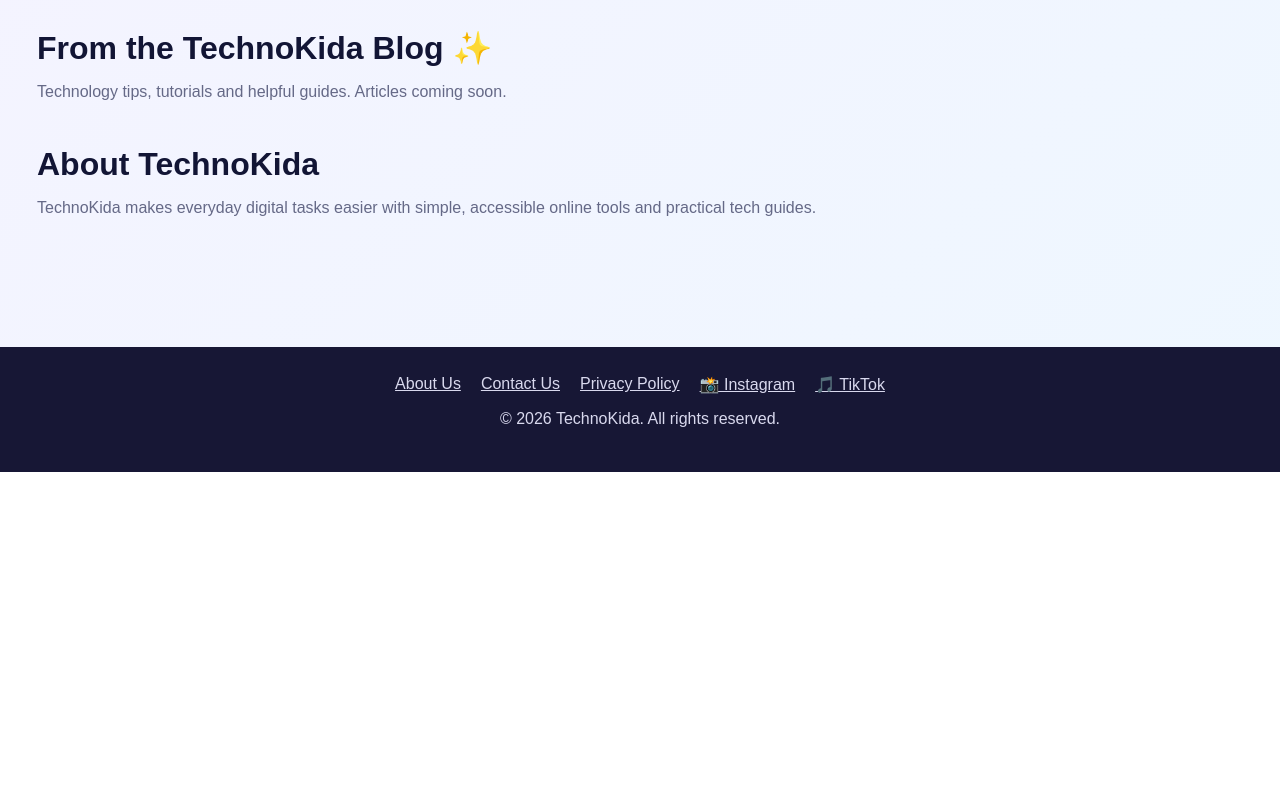
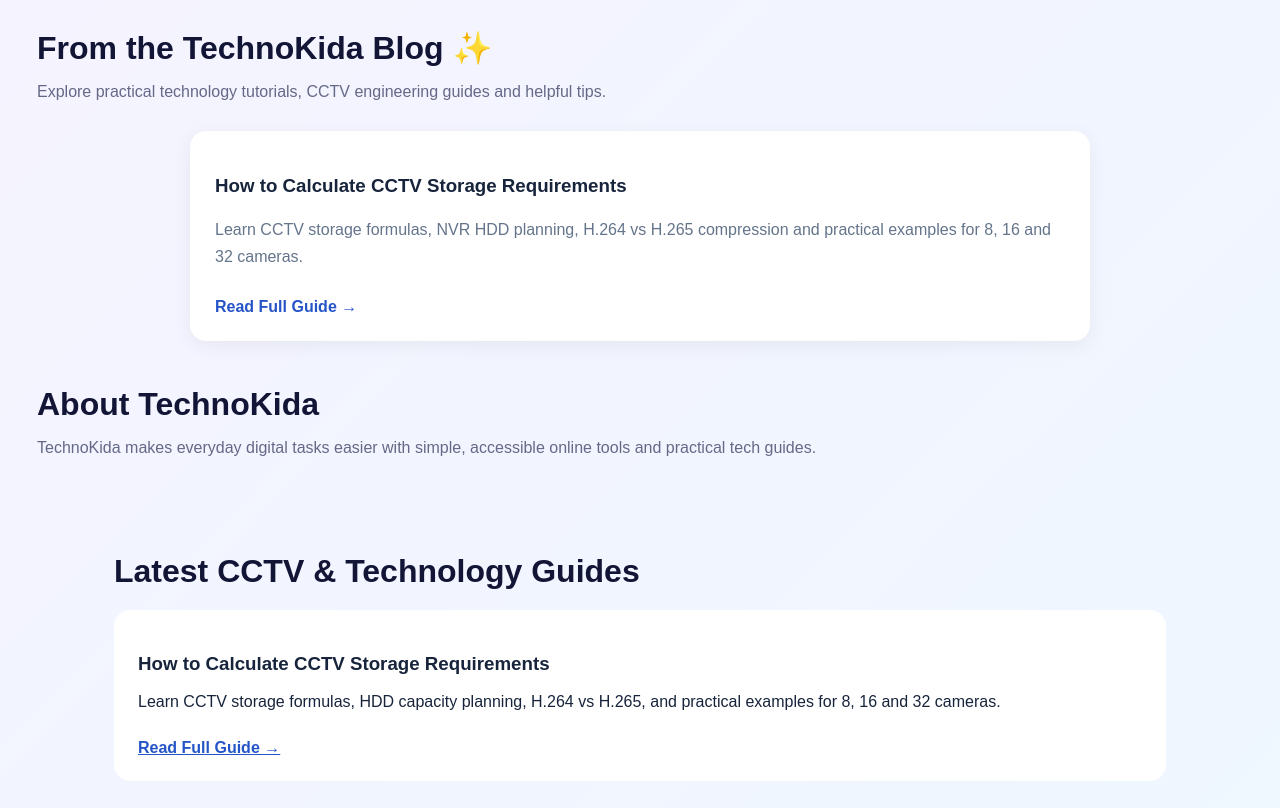
Before and after one commit to Asifsk06/technokida, a plain HTML site: page index.html in a window 1280 px wide. Shown: the part 1480-2288 px from the top of the page. Before the commit the page ends 1952 px from the top, so only its background shows below. Drawn offline with Linux system fonts and the light colour scheme.

Commit message:
Add CCTV guide to homepage blog section

```diff
--- a/index.html
+++ b/index.html
@@ -312,13 +312,35 @@ aria-label="Search tools"
 <p>Useful digital solutions, made simple for everyone.</p>
 </div>
 
+
 <section id="blog">
-<h2>From the TechnoKida Blog ✨</h2>
-<p class="subtitle">
-Technology tips, tutorials and helpful guides.
-Articles coming soon.
-</p>
+  <h2>From the TechnoKida Blog ✨</h2>
+
+  <p class="subtitle">
+    Explore practical technology tutorials,
+    CCTV engineering guides and helpful tips.
+  </p>
+
+  <div style="max-width:900px;margin:30px auto;">
+    <article style="background:#fff;color:#17243c;padding:25px;border-radius:16px;text-align:left;box-shadow:0 5px 20px rgba(0,0,0,0.06);">
+
+      <h3>How to Calculate CCTV Storage Requirements</h3>
+
+      <p style="color:#64748b;line-height:1.7;">
+        Learn CCTV storage formulas, NVR HDD planning,
+        H.264 vs H.265 compression and practical
+        examples for 8, 16 and 32 cameras.
+      </p>
+
+      <a href="cctv-storage-guide.html"
+         style="display:inline-block;margin-top:12px;color:#2554c7;font-weight:700;text-decoration:none;">
+        Read Full Guide →
+      </a>
+
+    </article>
+  </div>
 </section>
+
 
 <section id="about">
 <h2>About TechnoKida</h2>
@@ -328,6 +350,24 @@ with simple, accessible online tools and
 practical tech guides.
 </p>
 </section>
+
+
+<section class="blog-section" style="max-width:1100px;margin:40px auto;padding:24px;">
+  <h2>Latest CCTV & Technology Guides</h2>
+
+  <article style="background:#fff;color:#17243c;padding:24px;border-radius:16px;margin-top:20px;">
+    <h3>How to Calculate CCTV Storage Requirements</h3>
+    <p>Learn CCTV storage formulas, HDD capacity planning,
+    H.264 vs H.265, and practical examples for 8, 16
+    and 32 cameras.</p>
+
+    <a href="cctv-storage-guide.html"
+       style="display:inline-block;margin-top:12px;color:#2554c7;font-weight:700;">
+      Read Full Guide →
+    </a>
+  </article>
+</section>
+
 
 </main>
 
```
